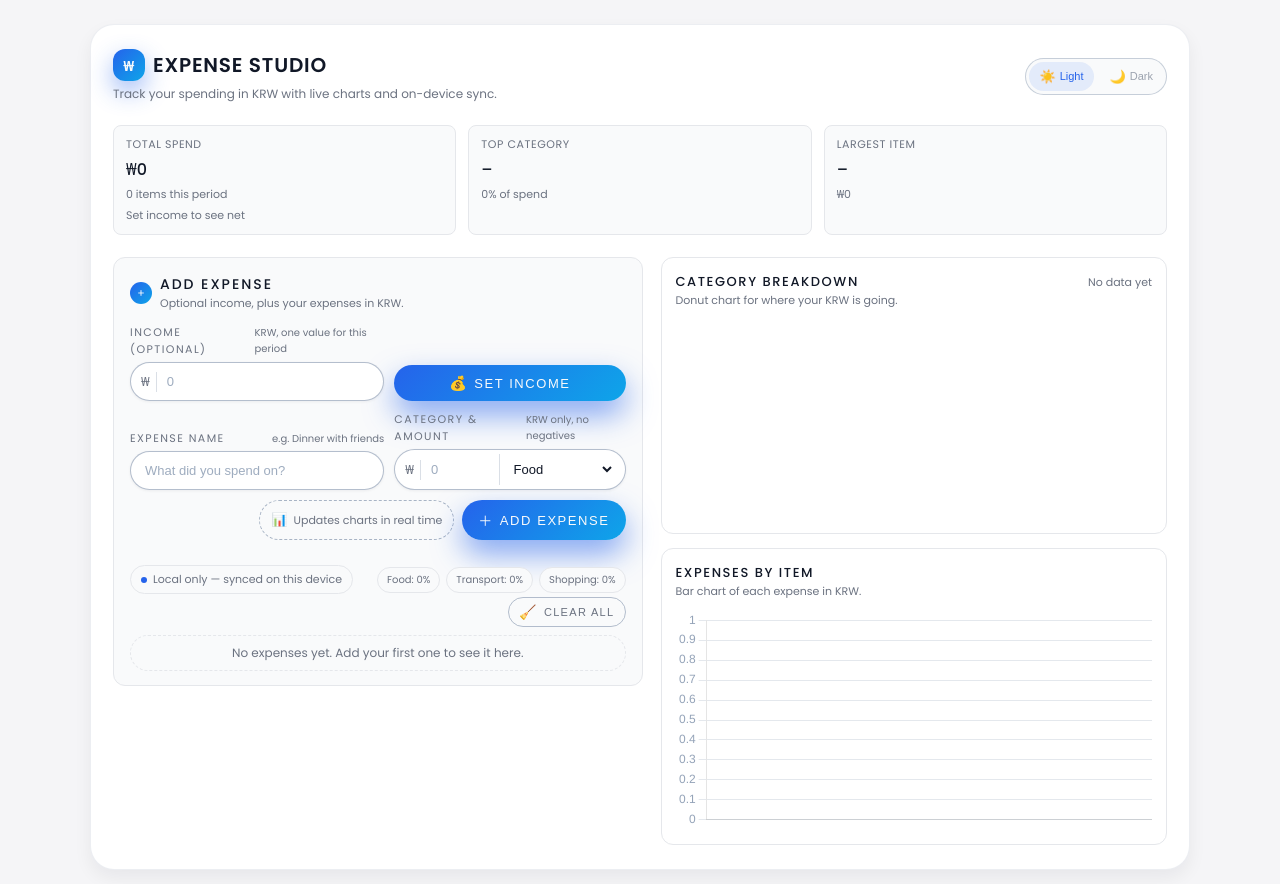
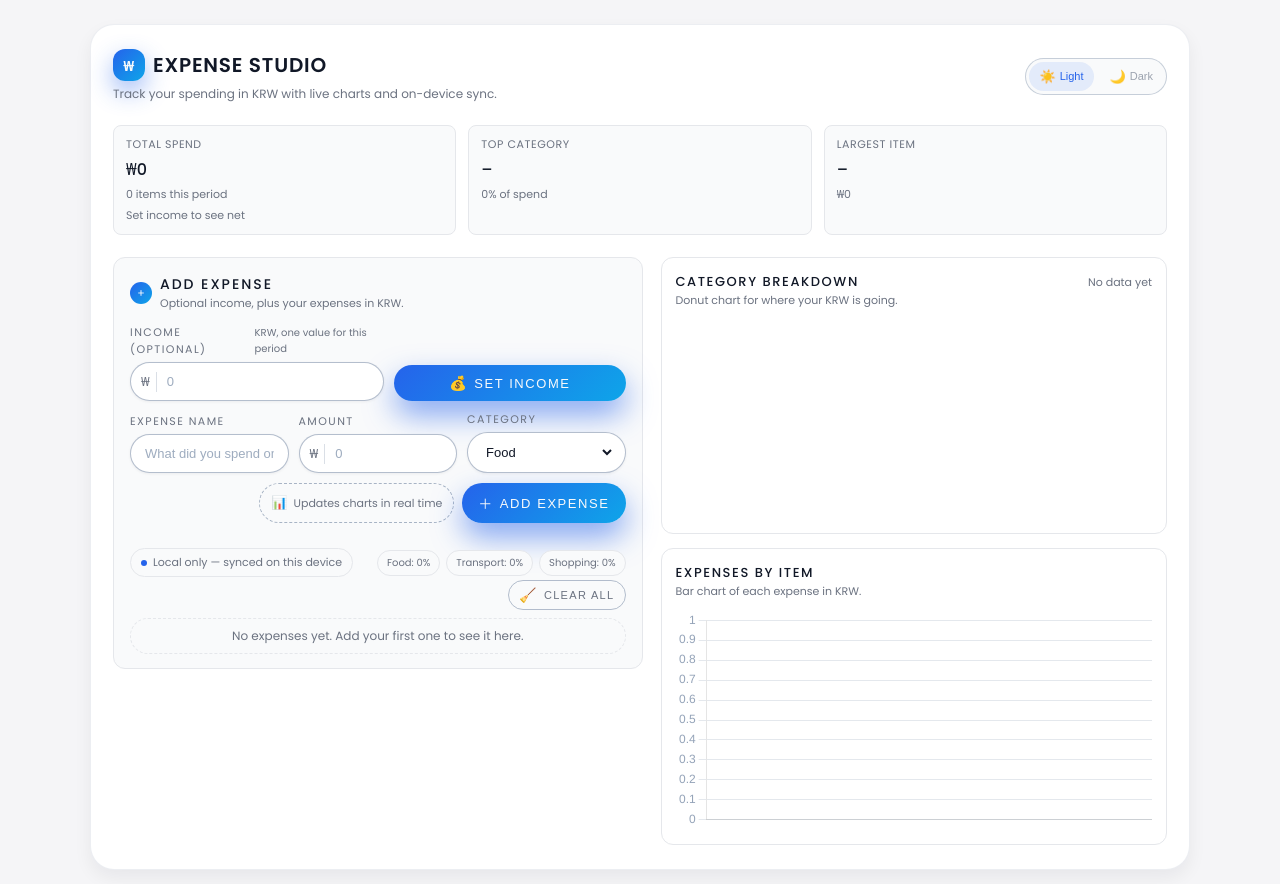
Before and after one commit to yerrboss/buddle, a plain HTML site: page index.html in a window 1280 px wide. Drawn offline with nearby package versions, Linux system fonts and the light colour scheme.

Commit message:
food category pill fix attempt 2

```diff
--- a/index.html
+++ b/index.html
@@ -328,6 +328,27 @@
           0 4px 12px rgba(15, 23, 42, 0.15); /* Reduced outer shadow */
       }
 
+      /* 3-column equal grid for Expense Form */
+      .expense-form-grid {
+        display: grid;
+        grid-template-columns: repeat(3, minmax(0, 1fr)); /* 3 equal-width columns */
+        gap: 10px;
+        margin-bottom: 10px;
+        align-items: flex-end;
+      }
+
+      /* .input-shell input,
+      .input-shell select {
+        border: none;
+        background: transparent;
+        outline: none;
+        padding: 7px 4px;
+        font-size: 13px;
+        flex: 1;
+        color: var(--text);
+      } */
+
+      /* Ensure inputs and dropdowns can shrink below browser defaults */
       .input-shell input,
       .input-shell select {
         border: none;
@@ -336,8 +357,9 @@
         padding: 7px 4px;
         font-size: 13px;
         flex: 1;
+        width: 100%;
+        min-width: 0; /* Crucial: stops grid items from forcing overflow */
         color: var(--text);
-        min-width: 0;
       }
 
       .input-shell input::placeholder {
@@ -358,8 +380,6 @@
         margin-left: 4px;
         padding-left: 6px;
         border-left: 1px solid rgba(148, 163, 184, 0.35);
-        display: flex;
-        align-items: center;
       }
 
       /* Buttons */
@@ -753,7 +773,7 @@
       }
 
       @media (max-width: 540px) {
-        .form-grid {
+        .form-grid,.expense-form-grid {
           grid-template-columns: 1fr;
         }
         .toolbar-row {
@@ -861,11 +881,11 @@
 
             <!-- Expense form -->
             <form id="expenseForm" autocomplete="off">
-              <div class="form-grid">
+              <div class="expense-form-grid">
+                <!-- Pill 1: Name -->
                 <div class="field-group">
                   <div class="field-label-row">
                     <div class="field-label">Expense name</div>
-                    <div class="field-helper">e.g. Dinner with friends</div>
                   </div>
                   <div class="input-shell" data-field-shell="name">
                     <input
@@ -877,10 +897,10 @@
                   </div>
                 </div>
 
+                <!-- Pill 2: Amount -->
                 <div class="field-group">
                   <div class="field-label-row">
-                    <div class="field-label">Category & amount</div>
-                    <div class="field-helper">KRW only, no negatives</div>
+                    <div class="field-label">Amount</div>
                   </div>
                   <div class="input-shell" data-field-shell="amount">
                     <span class="input-prefix">₩</span>
@@ -890,7 +910,15 @@
                       inputmode="numeric"
                       placeholder="0"
                     />
-                    <span class="input-suffix">
+                  </div>
+                </div>
+
+                <!-- Pill 3: Category -->
+                <div class="field-group">
+                  <div class="field-label-row">
+                    <div class="field-label">Category</div>
+                  </div>
+                  <div class="input-shell" data-field-shell="category">
                     <select id="categorySelect">
                       <option value="Food">Food</option>
                       <option value="Transport">Transport</option>
@@ -899,7 +927,6 @@
                       <option value="Entertainment">Entertainment</option>
                       <option value="Other">Other</option>
                     </select>
-                    </span>
                   </div>
                 </div>
               </div>
```
Lines whose indentation alone changed are shown as unchanged.
